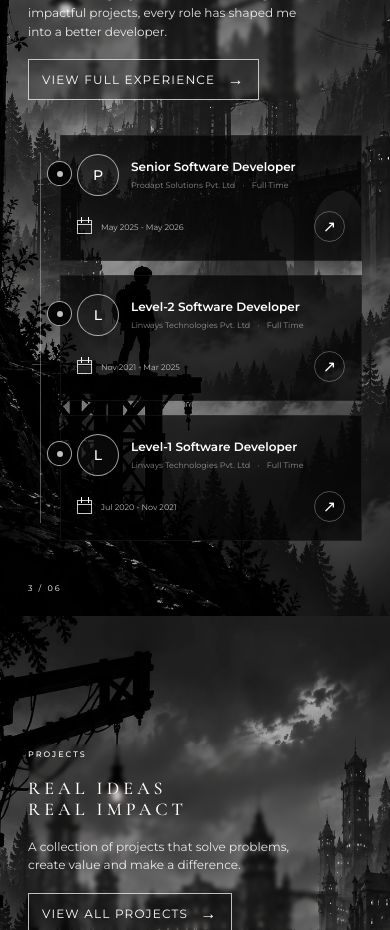
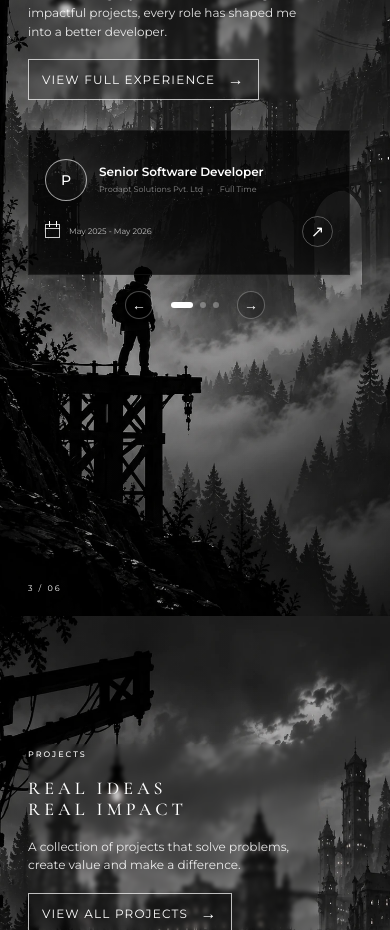
Before and after one commit to krishnajith-career/krishnajith-career.github.io, a Vue app: page / in a window 390 px wide. Shown: the part 2760-3690 px from the top of the page. Built offline with nearby package versions, Linux system fonts and the light colour scheme.

Commit message:
fixed style issue

```diff
--- a/src/components/Experience.vue
+++ b/src/components/Experience.vue
@@ -144,17 +144,39 @@ const experiences = [
   }
 ]
 
+/* =========================================================
+   MOBILE EXPERIENCE CAROUSEL
+========================================================= */
+
+const mobileExperienceIndex = ref(0)
+
+const nextExperience = () => {
+  mobileExperienceIndex.value =
+    (mobileExperienceIndex.value + 1) % experiences.length
+}
+
+const previousExperience = () => {
+  mobileExperienceIndex.value =
+    (mobileExperienceIndex.value - 1 + experiences.length) %
+    experiences.length
+}
+
+const goToExperience = (index) => {
+  mobileExperienceIndex.value = index
+}
+
+/* =========================================================
+   EXPERIENCE MODAL
+========================================================= */
 
 const openExperience = (experience) => {
   selectedExperience.value = experience
 }
 
-
 const closeExperience = () => {
   selectedExperience.value = null
 }
 </script>
-
 
 <template>
 
@@ -191,6 +213,7 @@ const closeExperience = () => {
 
         <button
           class="outline-btn"
+          type="button"
           @click="emit('goTo', 4)"
         >
           VIEW FULL EXPERIENCE
@@ -201,23 +224,26 @@ const closeExperience = () => {
 
 
       <!-- =========================================
-           TIMELINE
+           EXPERIENCE TIMELINE
       ========================================== -->
 
       <div class="experience-timeline">
 
         <div class="experience-timeline-line"></div>
 
-
         <article
-          v-for="item in experiences"
+          v-for="(item, index) in experiences"
           :key="item.id"
           class="experience-item"
+          :class="{
+            'mobile-active': index === mobileExperienceIndex
+          }"
         >
 
           <!-- Timeline node -->
           <button
             class="experience-node"
+            type="button"
             @click="openExperience(item)"
             :aria-label="`View ${item.role}`"
           >
@@ -228,6 +254,7 @@ const closeExperience = () => {
           <!-- Experience card -->
           <button
             class="experience-card"
+            type="button"
             @click="openExperience(item)"
           >
 
@@ -236,7 +263,6 @@ const closeExperience = () => {
               <div class="experience-company-icon">
                 {{ item.icon }}
               </div>
-
 
               <div class="experience-info">
 
@@ -269,7 +295,6 @@ const closeExperience = () => {
 
               </div>
 
-
               <span class="experience-arrow">
                 ↗
               </span>
@@ -283,7 +308,54 @@ const closeExperience = () => {
       </div>
 
 
-      <!-- Counter -->
+      <!-- =========================================
+           MOBILE EXPERIENCE CONTROLS
+      ========================================== -->
+
+      <div class="experience-mobile-controls">
+
+        <button
+          class="experience-mobile-arrow"
+          type="button"
+          aria-label="Previous experience"
+          @click="previousExperience"
+        >
+          ←
+        </button>
+
+
+        <div class="experience-mobile-dots">
+
+          <button
+            v-for="(item, index) in experiences"
+            :key="item.id"
+            type="button"
+            class="experience-mobile-dot"
+            :class="{
+              active: index === mobileExperienceIndex
+            }"
+            :aria-label="`Show ${item.role}`"
+            @click="goToExperience(index)"
+          ></button>
+
+        </div>
+
+
+        <button
+          class="experience-mobile-arrow"
+          type="button"
+          aria-label="Next experience"
+          @click="nextExperience"
+        >
+          →
+        </button>
+
+      </div>
+
+
+      <!-- =========================================
+           COUNTER
+      ========================================== -->
 
       <div class="counter">
         {{ props.progress }}
@@ -316,14 +388,11 @@ const closeExperience = () => {
 .experience-layout {
   display: flex;
   align-items: center;
-
   gap: 6%;
 }
 
-
 .experience-intro {
   width: 32%;
-
   flex-shrink: 0;
 }
 
@@ -342,7 +411,6 @@ const closeExperience = () => {
 
   padding-left: 34px;
 }
-
 
 .experience-timeline-line {
   position: absolute;
@@ -403,7 +471,6 @@ const closeExperience = () => {
     box-shadow 0.3s ease;
 }
 
-
 .experience-node span {
   width: 7px;
   height: 7px;
@@ -412,7 +479,6 @@ const closeExperience = () => {
 
   background: rgba(255, 255, 255, 0.75);
 }
-
 
 .experience-node:hover {
   border-color: #fff;
@@ -454,7 +520,6 @@ const closeExperience = () => {
     border-color 0.3s ease,
     transform 0.3s ease;
 }
-
 
 .experience-card:hover {
   background: rgba(0, 0, 0, 0.84);
@@ -514,7 +579,6 @@ const closeExperience = () => {
   min-width: 0;
 }
 
-
 .experience-info h3 {
   margin: 0 0 7px;
 
@@ -527,7 +591,6 @@ const closeExperience = () => {
   font-weight: 600;
 }
 
-
 .experience-info p {
   margin: 0;
 
@@ -537,7 +600,6 @@ const closeExperience = () => {
 
   line-height: 1.4;
 }
-
 
 .company-separator {
   margin: 0 5px;
@@ -561,7 +623,6 @@ const closeExperience = () => {
 
   gap: 22px;
 }
-
 
 .experience-date {
   display: flex;
@@ -590,7 +651,6 @@ const closeExperience = () => {
   border: 1px solid rgba(255, 255, 255, 0.78);
 }
 
-
 .calendar-icon::before {
   content: "";
 
@@ -605,7 +665,6 @@ const closeExperience = () => {
 
   background: rgba(255, 255, 255, 0.78);
 }
-
 
 .calendar-icon::after {
   content: "";
@@ -625,7 +684,7 @@ const closeExperience = () => {
 
 
 /* =========================================================
-   ARROW
+   CARD ARROW
 ========================================================= */
 
 .experience-arrow {
@@ -650,13 +709,97 @@ const closeExperience = () => {
     transform 0.3s ease;
 }
 
-
 .experience-card:hover .experience-arrow {
   background: #fff;
 
   color: #000;
 
   border-color: #fff;
+}
+
+
+/* =========================================================
+   MOBILE CONTROLS
+========================================================= */
+
+.experience-mobile-controls {
+  display: none;
+}
+
+.experience-mobile-dots {
+  display: flex;
+  align-items: center;
+  justify-content: center;
+
+  gap: 7px;
+}
+
+.experience-mobile-dot {
+  width: 6px;
+  height: 6px;
+
+  padding: 0;
+
+  border: 0;
+
+  border-radius: 50%;
+
+  background: rgba(255, 255, 255, 0.28);
+
+  cursor: pointer;
+
+  transition:
+    width 0.25s ease,
+    background 0.25s ease;
+}
+
+.experience-mobile-dot.active {
+  width: 22px;
+
+  border-radius: 10px;
+
+  background: #fff;
+}
+
+
+/* =========================================================
+   MOBILE ARROWS
+========================================================= */
+
+.experience-mobile-arrow {
+  width: 28px;
+  height: 28px;
+
+  display: flex;
+  align-items: center;
+  justify-content: center;
+
+  padding: 0;
+
+  border: 1px solid rgba(255, 255, 255, 0.28);
+
+  border-radius: 50%;
+
+  background: rgba(0, 0, 0, 0.25);
+
+  color: #fff;
+
+  font-size: 14px;
+
+  cursor: pointer;
+
+  transition:
+    background 0.25s ease,
+    color 0.25s ease,
+    transform 0.25s ease;
+}
+
+.experience-mobile-arrow:hover {
+  background: #fff;
+
+  color: #000;
+
+  transform: scale(1.05);
 }
 
 
@@ -718,6 +861,10 @@ const closeExperience = () => {
   }
 
 
+  /* =========================================
+     INTRO
+  ========================================= */
+
   .experience-intro {
     width: auto;
 
@@ -725,45 +872,62 @@ const closeExperience = () => {
   }
 
 
+  /* =========================================
+     TIMELINE
+  ========================================= */
+
   .experience-timeline {
     width: calc(100% - 12px);
 
-    margin: 35px 0 0 12px;
+    margin: 30px 0 0 0px;
 
-    padding-left: 20px;
+    padding-left: 0;
   }
 
 
+  /* Hide vertical timeline on mobile */
+
   .experience-timeline-line {
-    left: 0;
-
-    top: 18px;
-    bottom: 18px;
+    display: none;
   }
 
 
-  .experience-node {
-    left: -13px;
+  /* =========================================
+     EXPERIENCE ITEMS
+  ========================================= */
 
-    top: 26px;
+  .experience-item {
+    display: none;
 
-    width: 25px;
-    height: 25px;
+    margin-bottom: 0;
   }
 
 
-  .experience-node span {
-    width: 6px;
-    height: 6px;
+  /* Show only selected experience */
+
+  .experience-item.mobile-active {
+    display: block;
   }
 
 
+  /* Hide timeline node */
+
+  .experience-node {
+    display: none;
+  }
+
+
+  /* =========================================
+     EXPERIENCE CARD
+  ========================================= */
+
   .experience-card {
-    min-height: 90px;
+    width: 100%;
+
+    min-height: 145px;
 
     padding: 18px 16px;
   }
-
 
   .experience-card-main {
     gap: 12px;
@@ -771,6 +935,10 @@ const closeExperience = () => {
     padding-right: 0;
   }
 
+
+  /* =========================================
+     COMPANY ICON
+  ========================================= */
 
   .experience-company-icon {
     width: 42px;
@@ -780,6 +948,10 @@ const closeExperience = () => {
   }
 
 
+  /* =========================================
+     EXPERIENCE INFO
+  ========================================= */
+
   .experience-info h3 {
     font-size: 12px;
 
@@ -788,11 +960,14 @@ const closeExperience = () => {
     margin-bottom: 5px;
   }
 
-
   .experience-info p {
     font-size: 8px;
   }
 
+
+  /* =========================================
+     ACTIONS
+  ========================================= */
 
   .experience-actions {
     position: static;
@@ -808,11 +983,9 @@ const closeExperience = () => {
     gap: 10px;
   }
 
-
   .experience-date {
     font-size: 8px;
   }
-
 
   .experience-arrow {
     width: 31px;
@@ -822,9 +995,101 @@ const closeExperience = () => {
   }
 
 
+  /* =========================================
+     MOBILE PAGINATION
+  ========================================= */
+
+  .experience-mobile-controls {
+    display: flex;
+
+    align-items: center;
+
+    justify-content: center;
+
+    gap: 18px;
+
+    margin-top: 16px;
+  }
+
+
+  .experience-mobile-dots {
+    display: flex;
+
+    align-items: center;
+
+    justify-content: center;
+
+    gap: 7px;
+  }
+
+
+  .experience-mobile-dot {
+    width: 6px;
+    height: 6px;
+
+    padding: 0;
+
+    border: 0;
+
+    border-radius: 50%;
+
+    background: rgba(255, 255, 255, 0.3);
+  }
+
+
+  .experience-mobile-dot.active {
+    width: 22px;
+
+    border-radius: 10px;
+
+    background: #fff;
+  }
+
+
+  /* =========================================
+     MOBILE NAVIGATION ARROWS
+  ========================================= */
+
+  .experience-mobile-arrow {
+    width: 28px;
+    height: 28px;
+
+    display: flex;
+
+    align-items: center;
+
+    justify-content: center;
+
+    padding: 0;
+
+    border: 1px solid rgba(255, 255, 255, 0.28);
+
+    border-radius: 50%;
+
+    background: rgba(0, 0, 0, 0.25);
+
+    color: #fff;
+
+    font-size: 14px;
+  }
+
+
+  .experience-mobile-arrow:active {
+    background: #fff;
+
+    color: #000;
+
+    transform: scale(0.95);
+  }
+
+
+  /* =========================================
+     COUNTER
+  ========================================= */
+
   .experience .counter {
     left: 28px;
   }
+
 }
-
 </style>
--- a/src/style.css
+++ b/src/style.css
@@ -548,7 +548,7 @@ button { font : inherit; }
     width: 14px;
     height: 14px;
   }
-  .contact-quote { right: 28px; top: auto; bottom: 15%; transform: none; font-size: 10px; }
+  .contact-quote { right: 28px; top: auto; bottom: 5%; transform: none; font-size: 10px; }
   .scene::after { background: linear-gradient(90deg, rgba(0,0,0,.3), transparent 70%), linear-gradient(0deg, rgba(0,0,0,.28), transparent 40%); }
 }
 
```
